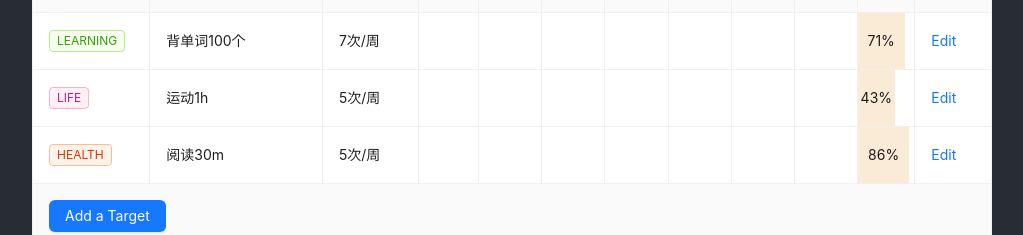
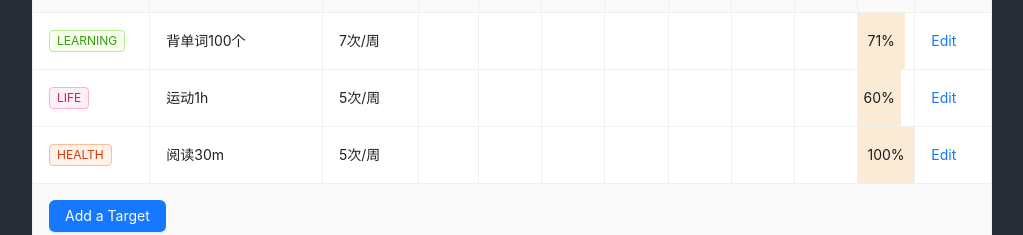
Before and after one commit to CodingWithAlice/J-Table, a React (Create React App) app: page / in a window 1280 px wide. Shown: the part 281-516 px from the top of the page, without its empty margins (128-1151 px from the left). Built offline with nearby package versions, Linux system fonts and the light colour scheme; a small style sheet from the web is missing.

Commit message:
edit: 量化+完成率展示规则修改

```diff
--- a/src/App.js
+++ b/src/App.js
@@ -18,9 +18,9 @@ const CategoryColor = {
 const EditInput = {
     category: <Select
         defaultValue={Category.learning}
-        // style={{
-        //     width: 120,
-        // }}
+        style={{
+            width: 100,
+        }}
         // onChange={handleChange}
         options={[
             {
@@ -37,8 +37,8 @@ const EditInput = {
             },
         ]}
     />,
-    target: <Input />,
-    quantify: <InputNumber />,
+    target: <Input placeholder="运动1h" />,
+    quantify: <InputNumber min={1} max={7} style={{width: 56}} defaultValue={1} />,
     // excuse: <Input />,
     weekSituation: <Switch />,
 };
@@ -218,16 +218,17 @@ function App() {
             title: '完成率',
             width: '6%',
             className: 'rateBox',
-            render: (_, { weekSituation = [] }) => {
-                const rate = (weekSituation?.filter(i => i)?.length)/7 * 100;
+            render: (_, { weekSituation = [], quantify }) => {
+                const rate = (weekSituation?.filter(i => i)?.length)/(+quantify || 7) * 100;
+                const show = rate.toFixed(0);
                 return <div style={{
                     backgroundColor: 'antiquewhite',
-                    width: `${rate < 40 ? 40 : rate * 0.6 + 40}%`,
+                    width: `${rate < 40 ? 40 : rate > 100 ? 100 : rate * 0.6 + 40}%`,
                     height: 56,
                     display: 'flex',
                     alignItems: 'center',
                     justifyContent: 'center'
-                }} className='rate'>{rate.toFixed(0)}%</div>
+                }} className='rate'>{ show >= 100 ? 100 : show}%</div>
             },
             editable: false, // 由前面数据计算而得
         },
```
